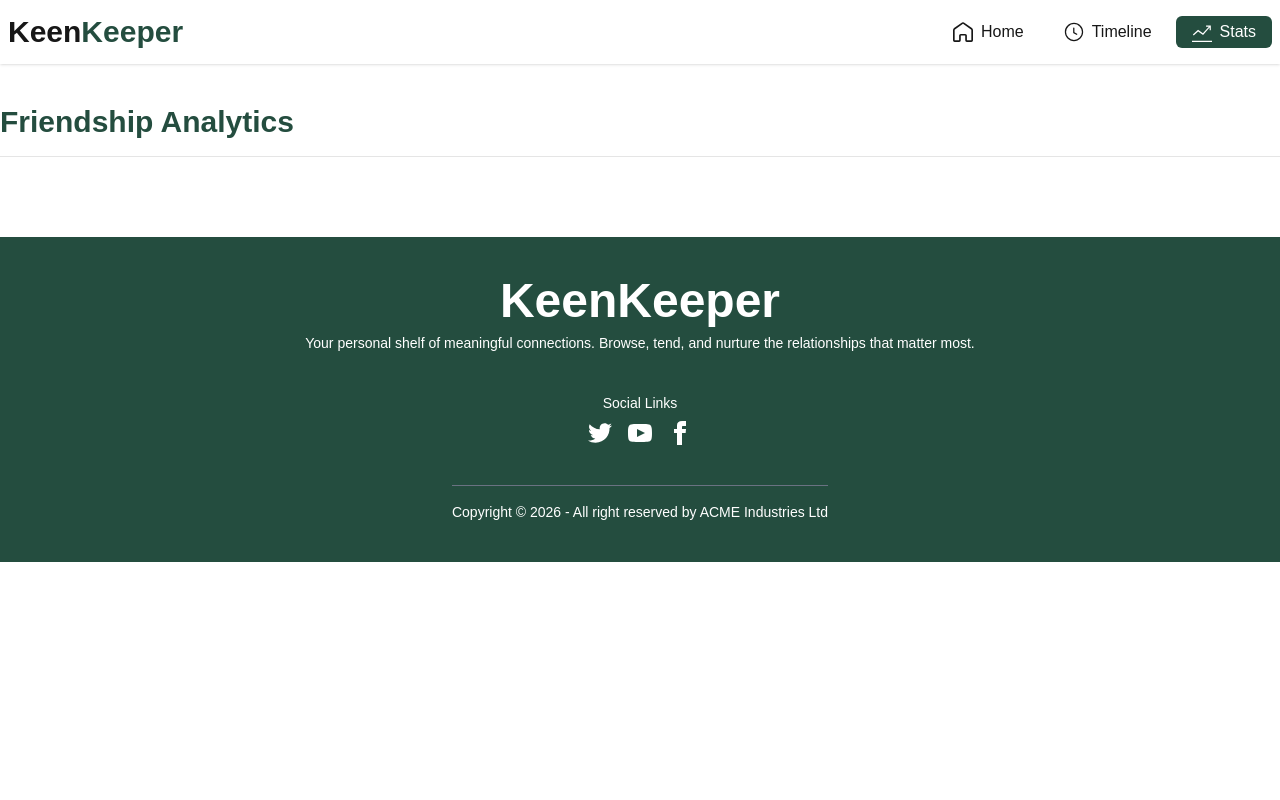
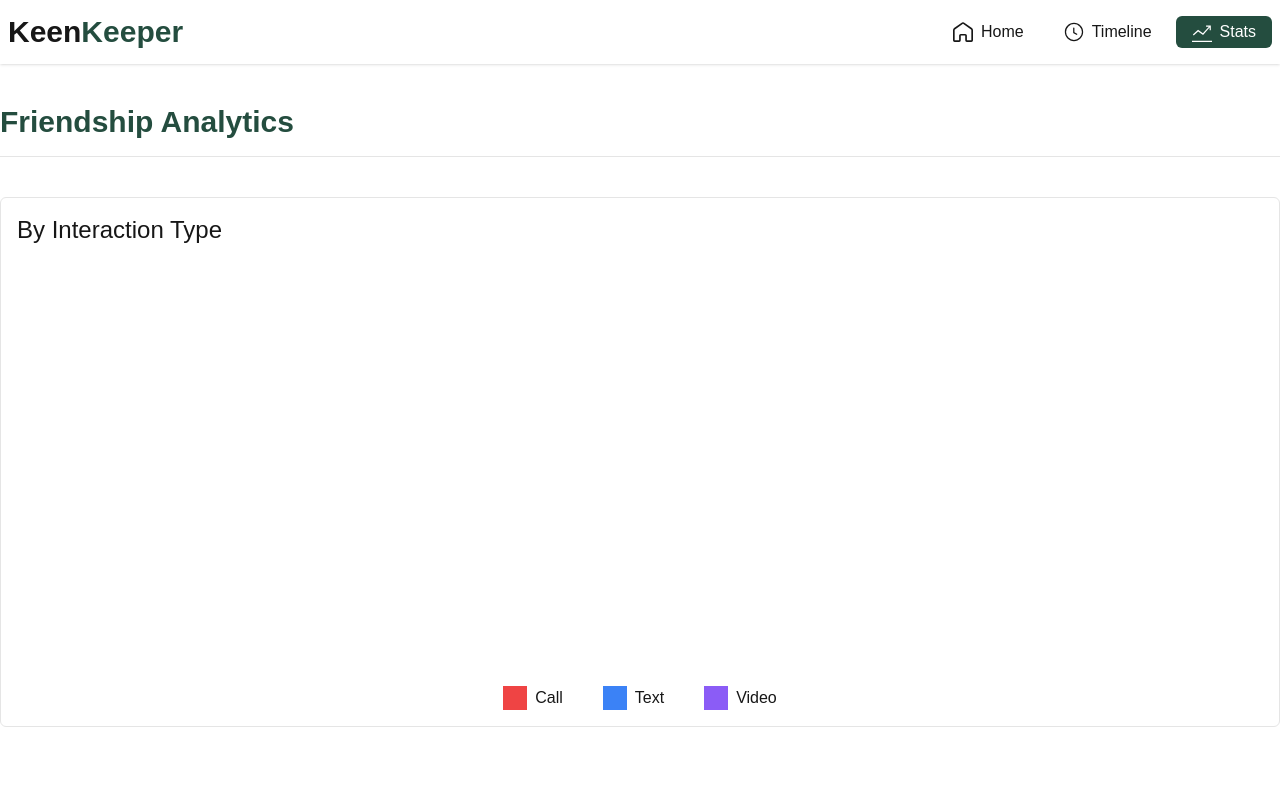
Before and after one commit to thisisyourfahi/PH-A07-KeenKeeper, a Next.js app: page /stats in a window 1280 px wide. Shown: the top 800 px of the page. Built offline with nearby package versions, Linux system fonts and the light colour scheme.

Commit message:
feat: functional stats section

```diff
--- a/package.json
+++ b/package.json
@@ -12,7 +12,8 @@
     "next": "16.2.4",
     "react": "19.2.4",
     "react-dom": "19.2.4",
-    "react-icons": "^5.6.0"
+    "react-icons": "^5.6.0",
+    "recharts": "^3.8.1"
   },
   "devDependencies": {
     "@tailwindcss/postcss": "^4",
--- /dev/null
+++ b/src/app/stats/Chart.jsx
@@ -0,0 +1,74 @@
+'use client'
+import React, { useContext, useMemo } from 'react';
+import { PieChart, Pie } from 'recharts';
+import { FriendsContexts } from '../components/contexts/FriendsContext';
+
+const Chart = () => {
+    const { timeline } = useContext(FriendsContexts)
+
+    const data = useMemo(() => {
+        const actionCounts = {
+            call: 0,
+            text: 0,
+            video: 0
+        };
+
+        timeline.forEach(item => {
+            if (item.action in actionCounts) {
+                actionCounts[item.action]++;
+            }
+        });
+
+        return Object.entries(actionCounts)
+            .filter(([, count]) => count > 0)
+            .map(([action, count]) => ({
+                name: action.charAt(0).toUpperCase() + action.slice(1),
+                value: count,
+                fill:
+                    action === 'call' ? '#ef4444' :
+                    action === 'text' ? '#3b82f6' :
+                    action === 'video' ? '#8b5cf6' : '#6b7280'
+            }));
+    }, [timeline]);
+
+    return (
+        <div className='border border-neutral-200 p-4 rounded-md'>
+            <p className='text-2xl'>By Interaction Type</p>
+
+            <div className='w-fit mx-auto'>
+                <PieChart style={{ width: '50vh', maxWidth: '500px', maxHeight: '80vh', aspectRatio: 1 }} responsive>
+                    <Pie
+                        data={data}
+                        innerRadius="80%"
+                        outerRadius="100%"
+                        cornerRadius="50%"
+                        fill="#8884d8"
+                        paddingAngle={5}
+                        dataKey="value"
+                        isAnimationActive={true}
+                    />
+                </PieChart>
+            </div>
+
+            <div className='flex justify-center gap-10 mt-10'>
+                <div className='flex items-center gap-2'>
+                    <div className='w-6 h-6 bg-[#ef4444]'>
+                    </div>
+                    <p>Call</p>
+                </div>
+                <div className='flex items-center gap-2'>
+                    <div className='w-6 h-6 bg-[#3b82f6]'>
+                    </div>
+                    <p>Text</p>
+                </div>
+                <div className='flex items-center gap-2'>
+                    <div className='w-6 h-6 bg-[#8b5cf6]'>
+                    </div>
+                    <p>Video</p>
+                </div>
+            </div>
+        </div>
+    );
+};
+
+export default Chart;
--- a/src/app/stats/Top.jsx
+++ b/src/app/stats/Top.jsx
@@ -2,7 +2,7 @@ import React from 'react';
 
 const Top = () => {
     return (
-        <div className='space-y-4 border-b border-neutral-200 pb-4'>
+        <div className='space-y-4 border-b border-neutral-200 pb-4 mb-10'>
             <h2 className="text-3xl font-bold text-[#244D3f]">Friendship Analytics</h2>
         </div>
     );
--- a/src/app/stats/page.jsx
+++ b/src/app/stats/page.jsx
@@ -1,12 +1,14 @@
 import React from 'react';
 import Top from './Top';
+import Chart from './Chart';
 
 const Stats = () => {
     return (
-        <div className='container mx-auto mt-10 mb-20'>
+        <div className='container h-[80vh] mx-auto mt-10 mb-20'>
             <Top />
 
             {/* stats section */}
+            <Chart></Chart>
         </div>
     );
 };
--- a/src/app/timeline/page.jsx
+++ b/src/app/timeline/page.jsx
@@ -4,7 +4,7 @@ import TimelineHistory from './TimelineHistory';
 
 const Timeline = () => {
     return (
-        <div className='container mx-auto mt-10 mb-20'>
+        <div className='container mx-auto mt-10 mb-40'>
             <Top />
 
             <TimelineHistory />
```
Also changed, not shown: 1 other file (tests, documents, lock files or other folders).
